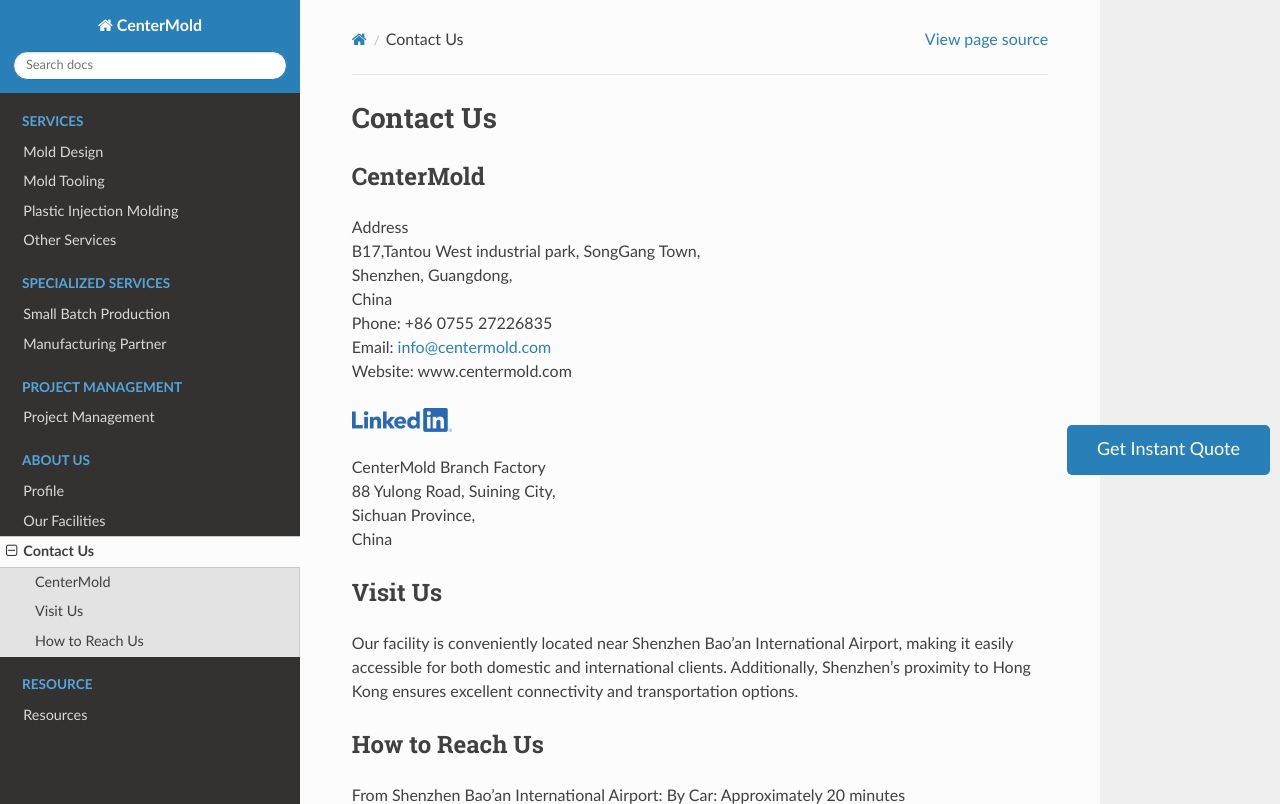
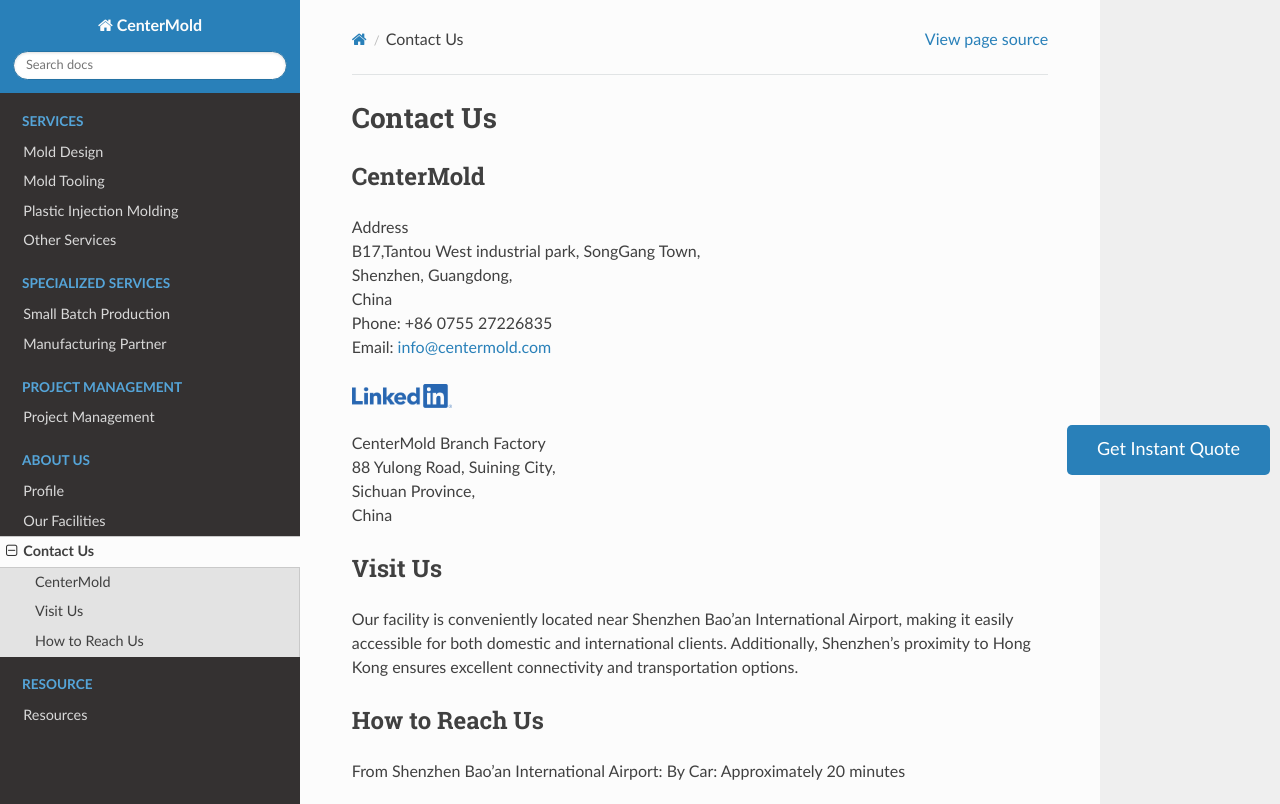
Before and after one commit to paultang/centermold, a Sphinx documentation site: the page built from source/Contact-Us.rst, in a window 1280 px wide and 900 px high, cut to the strip 0-804 px from the top of the window. Built offline with Sphinx 7.4.7 and the Read the Docs theme 2.0.0, drawn with Linux system fonts in a browser that asks for light colours; pages that are not in the unit, such as notebooks, are missing from menus.

Commit message:
Update Contact-Us.rst

```diff
--- a/source/Contact-Us.rst
+++ b/source/Contact-Us.rst
@@ -17,7 +17,6 @@
 | China
 | Phone: +86 0755 27226835
 | Email: info@centermold.com
-| Website: www.centermold.com
 .. raw:: html
 
     <a href="https://www.linkedin.com/in/billtang72/" target="_blank">
```
